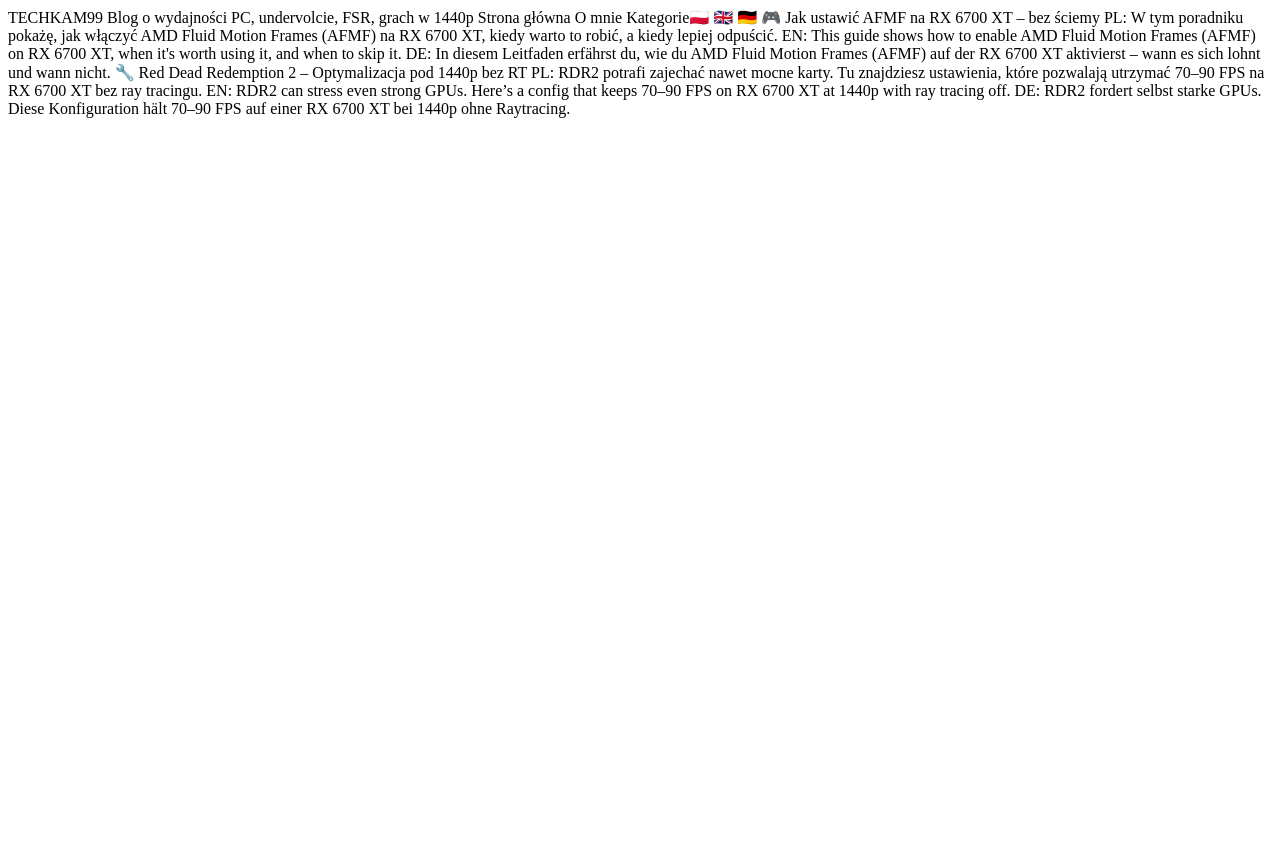
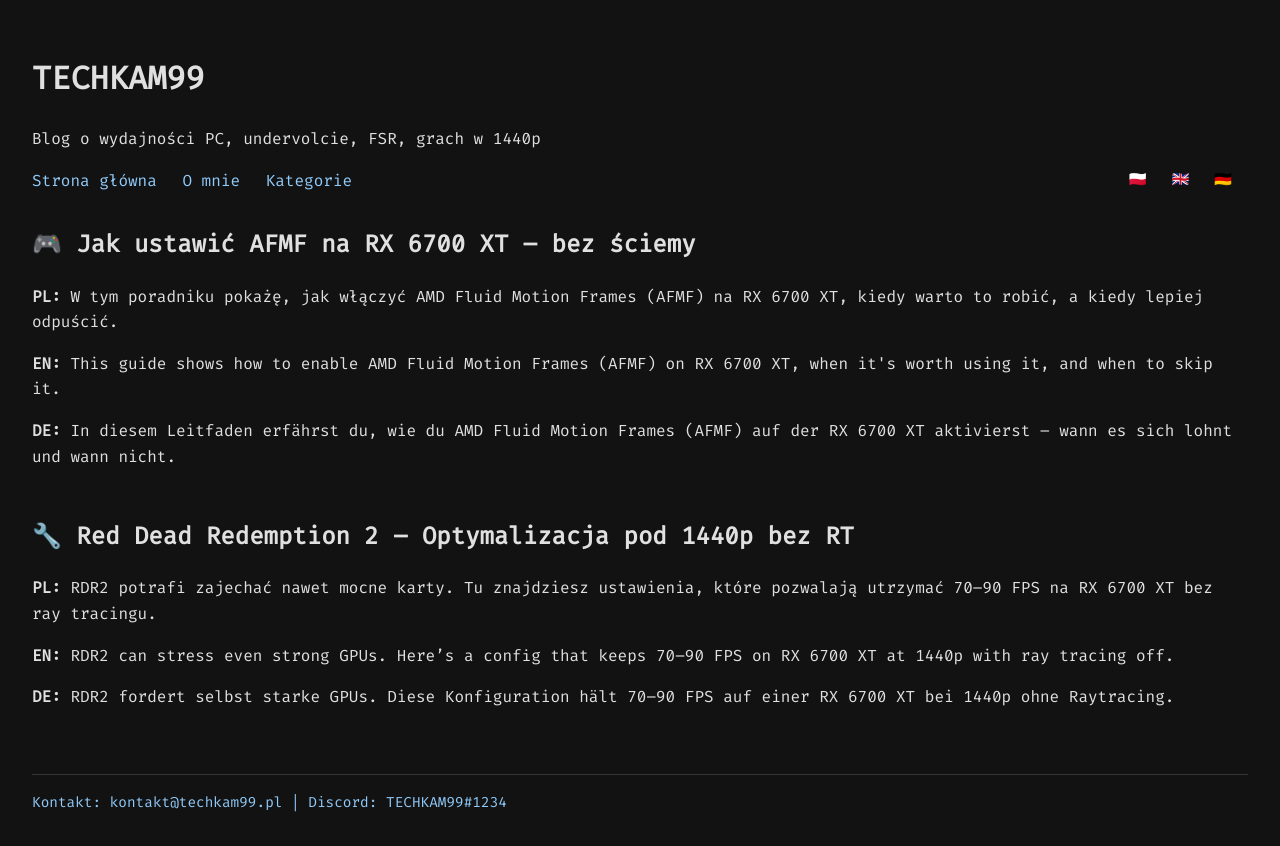
Before and after one commit to TECHKAM99/techkam99.github.io, a plain HTML site: page index.html in a window 1280 px wide. Before the commit the page ends 800 px from the top, so only its background shows below. Drawn offline with Linux system fonts and the light colour scheme.

Commit message:
Update index.html

```diff
--- a/index.html
+++ b/index.html
@@ -1,17 +1,88 @@
-TECHKAM99
-Blog o wydajności PC, undervolcie, FSR, grach w 1440p
+<!DOCTYPE html>
+<html lang="pl">
+<head>
+  <meta charset="UTF-8" />
+  <meta name="viewport" content="width=device-width, initial-scale=1" />
+  <title>TECHKAM99 – Blog o PC, optymalizacji i grach</title>
+  <link href="https://fonts.googleapis.com/css2?family=Fira+Code&display=swap" rel="stylesheet" />
+  <style>
+    body {
+      font-family: 'Fira Code', monospace;
+      background-color: #121212;
+      color: #e0e0e0;
+      margin: 0;
+      padding: 2rem;
+      line-height: 1.6;
+    }
+    header {
+      margin-bottom: 2rem;
+    }
+    nav a {
+      margin-right: 1rem;
+      color: #90caf9;
+      text-decoration: none;
+    }
+    nav a:hover {
+      text-decoration: underline;
+    }
+    article {
+      margin-bottom: 3rem;
+    }
+    .lang-toggle {
+      float: right;
+      font-size: 0.9rem;
+    }
+    footer {
+      margin-top: 4rem;
+      padding-top: 1rem;
+      border-top: 1px solid #333;
+      font-size: 0.9rem;
+      color: #90caf9;
+    }
+    footer a {
+      color: #90caf9;
+      text-decoration: none;
+    }
+    footer a:hover {
+      text-decoration: underline;
+    }
+  </style>
+</head>
+<body>
+  <header>
+    <h1>TECHKAM99</h1>
+    <p>Blog o wydajności PC, undervolcie, FSR, grach w 1440p</p>
+    <nav>
+      <a href="index.html">Strona główna</a>
+      <a href="o-mnie.html">O mnie</a>
+      <a href="#">Kategorie</a>
+      <span class="lang-toggle">
+        <a href="#">🇵🇱</a>
+        <a href="#">🇬🇧</a>
+        <a href="#">🇩🇪</a>
+      </span>
+    </nav>
+  </header>
 
-Strona główna O mnie Kategorie🇵🇱 🇬🇧 🇩🇪
-🎮 Jak ustawić AFMF na RX 6700 XT – bez ściemy
-PL: W tym poradniku pokażę, jak włączyć AMD Fluid Motion Frames (AFMF) na RX 6700 XT, kiedy warto to robić, a kiedy lepiej odpuścić.
+  <main>
+    <article>
+      <h2>🎮 Jak ustawić AFMF na RX 6700 XT – bez ściemy</h2>
+      <p><strong>PL:</strong> W tym poradniku pokażę, jak włączyć AMD Fluid Motion Frames (AFMF) na RX 6700 XT, kiedy warto to robić, a kiedy lepiej odpuścić.</p>
+      <p><strong>EN:</strong> This guide shows how to enable AMD Fluid Motion Frames (AFMF) on RX 6700 XT, when it's worth using it, and when to skip it.</p>
+      <p><strong>DE:</strong> In diesem Leitfaden erfährst du, wie du AMD Fluid Motion Frames (AFMF) auf der RX 6700 XT aktivierst – wann es sich lohnt und wann nicht.</p>
+    </article>
 
-EN: This guide shows how to enable AMD Fluid Motion Frames (AFMF) on RX 6700 XT, when it's worth using it, and when to skip it.
+    <article>
+      <h2>🔧 Red Dead Redemption 2 – Optymalizacja pod 1440p bez RT</h2>
+      <p><strong>PL:</strong> RDR2 potrafi zajechać nawet mocne karty. Tu znajdziesz ustawienia, które pozwalają utrzymać 70–90 FPS na RX 6700 XT bez ray tracingu.</p>
+      <p><strong>EN:</strong> RDR2 can stress even strong GPUs. Here’s a config that keeps 70–90 FPS on RX 6700 XT at 1440p with ray tracing off.</p>
+      <p><strong>DE:</strong> RDR2 fordert selbst starke GPUs. Diese Konfiguration hält 70–90 FPS auf einer RX 6700 XT bei 1440p ohne Raytracing.</p>
+    </article>
+  </main>
 
-DE: In diesem Leitfaden erfährst du, wie du AMD Fluid Motion Frames (AFMF) auf der RX 6700 XT aktivierst – wann es sich lohnt und wann nicht.
-
-🔧 Red Dead Redemption 2 – Optymalizacja pod 1440p bez RT
-PL: RDR2 potrafi zajechać nawet mocne karty. Tu znajdziesz ustawienia, które pozwalają utrzymać 70–90 FPS na RX 6700 XT bez ray tracingu.
-
-EN: RDR2 can stress even strong GPUs. Here’s a config that keeps 70–90 FPS on RX 6700 XT at 1440p with ray tracing off.
-
-DE: RDR2 fordert selbst starke GPUs. Diese Konfiguration hält 70–90 FPS auf einer RX 6700 XT bei 1440p ohne Raytracing.
+  <footer>
+    Kontakt: <a href="mailto:kontakt@techkam99.pl">kontakt@techkam99.pl</a> |
+    Discord: <a href="https://discord.gg/TwojDiscordLink" target="_blank" rel="noopener noreferrer">TECHKAM99#1234</a>
+  </footer>
+</body>
+</html>
```
